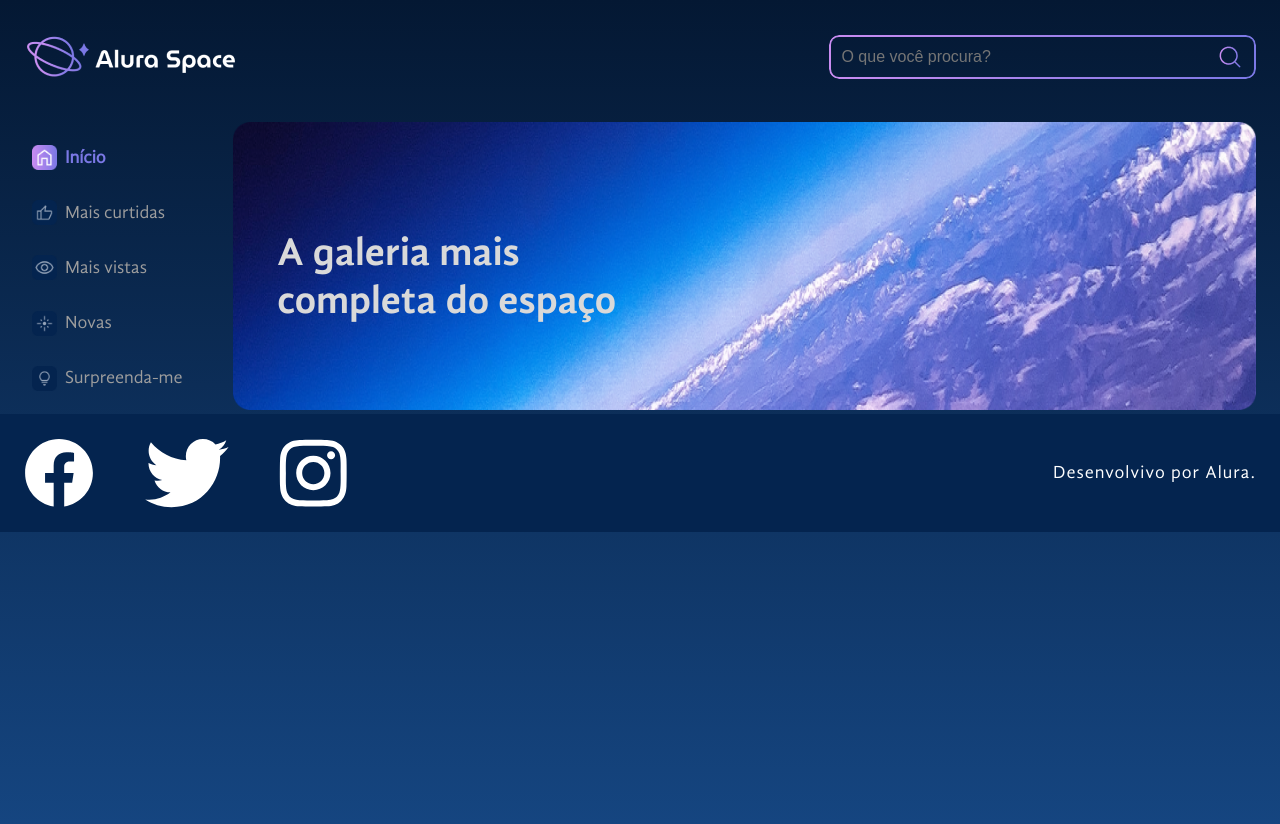
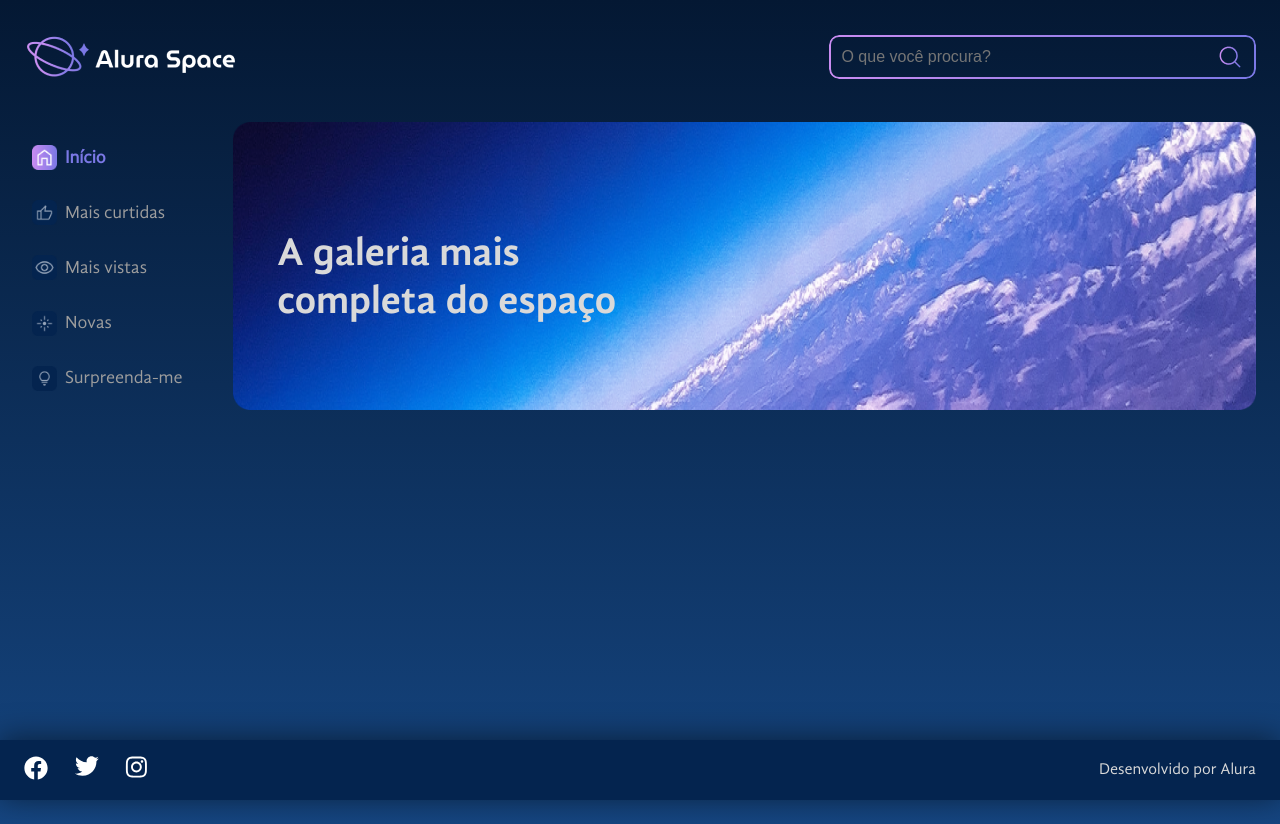
Before and after one commit to lucasF286/AluraSpace, a React (Create React App) app: page / in a window 1280 px wide. Built offline with nearby package versions, Linux system fonts and the light colour scheme.

Commit message:
alteracao footer

```diff
--- a/src/componentes/Footer/Footer.module.css
+++ b/src/componentes/Footer/Footer.module.css
@@ -1,17 +1,24 @@
 .rodape {
+  background-color: #04244f;
   display: flex;
   justify-content: space-between;
-  background-color: #04244f;
-  padding: 24px;
+  align-items: center;
+  padding: 0 24px;
+  position: fixed;
+  bottom: 0;
+  height: 60px;
+  width: 100%;
+  box-shadow: 0px -2px 30px rgba(0, 0, 0, 0.5);
+  box-sizing: border-box;
 }
-.rodape .icones {
+.rodape__icones {
+  width: 10%;
   display: flex;
-  gap: 3rem;
+  justify-content: space-between;
+  cursor: pointer;
 }
-.rodape .texto {
+.rodape p {
+  margin: 0;
+  color: #d9d9d9;
   font-family: "GandhiSansRegular";
-  color: #FFF;
-  font-weight: 200;
-  font-size: 18px;
-  letter-spacing: 1px;
 }/*# sourceMappingURL=Footer.module.css.map */
--- a/src/componentes/Footer/Footer.module.scss
+++ b/src/componentes/Footer/Footer.module.scss
@@ -1,21 +1,28 @@
-@import '../../styles/variaveis';
+@import "../../styles/variaveis";
 
 .rodape {
+  background-color: $azul-rodape;
+  display: flex;
+  justify-content: space-between;
+  align-items: center;
+  padding: 0 24px;
+  position: fixed;
+  bottom: 0;
+  height: 60px;
+  width: 100%;
+  box-shadow: 0px -2px 30px rgba($color: #000000, $alpha: 0.5);
+  box-sizing: border-box;
+
+  &__icones {
+    width: 10%;
     display: flex;
     justify-content: space-between;
-    background-color: $azul-rodape;
-    padding: 24px;
+    cursor: pointer;
+  }
 
-    .icones {
-        display: flex;
-        gap: 3rem;
-    }
-
-    .texto {
-        font-family: 'GandhiSansRegular';
-        color: #FFF;
-        font-weight: 200;
-        font-size: 18px;
-        letter-spacing: 1px;
-    }
+  p {
+    margin: 0;
+    color: $cor-do-texto;
+    font-family: $fonte-normal;
+  }
 }
--- a/src/componentes/Footer/index.jsx
+++ b/src/componentes/Footer/index.jsx
@@ -1,20 +1,36 @@
-import React from 'react'
-import facebook from './facebook.svg'
-import instagram from './instagram.svg'
-import twitter from './twitter.svg'
-import styles from './Footer.module.scss'
+import React from "react";
+import facebook from "./facebook.svg";
+import twitter from "./twitter.svg";
+import instagram from "./instagram.svg";
+import styles from "./Footer.module.scss";
 
-export default function Footer() {
-    return (
-        <footer className={styles.rodape}>
-            <div className={styles.icones}>
-                <img src={facebook} alt="logo do facebook" />
-                <img src={twitter} alt="logo do twitter" />
-                <img src={instagram} alt="logo do instagram" />
-            </div>
-            <div>
-                <h4 className={styles.texto}>Desenvolvivo por Alura.</h4>
-            </div>
-        </footer>
-    )
+export default function Rodape() {
+  return (
+    <footer className={styles.rodape}>
+      <div className={styles.rodape__icones}>
+        <a
+          href="https://www.facebook.com/AluraCursosOnline/"
+          target="_blank"
+          rel="noreferrer"
+        >
+          <img src={facebook} alt="ícone do facebook" />
+        </a>
+        <a
+          href="https://twitter.com/aluraonline?lang=en"
+          target="_blank"
+          rel="noreferrer"
+        >
+          <img src={twitter} alt="ícone do twitter" />
+        </a>
+        <a
+          href="https://www.instagram.com/aluraonline/?hl=en"
+          target="_blank"
+          rel="noreferrer"
+        >
+          <img src={instagram} alt="ícone do instagram" />
+        </a>
+      </div>
+      <p>Desenvolvido por Alura</p>
+    </footer>
+  );
 }
```
Also changed, not shown: 1 other file (tests, documents, lock files or other folders).
